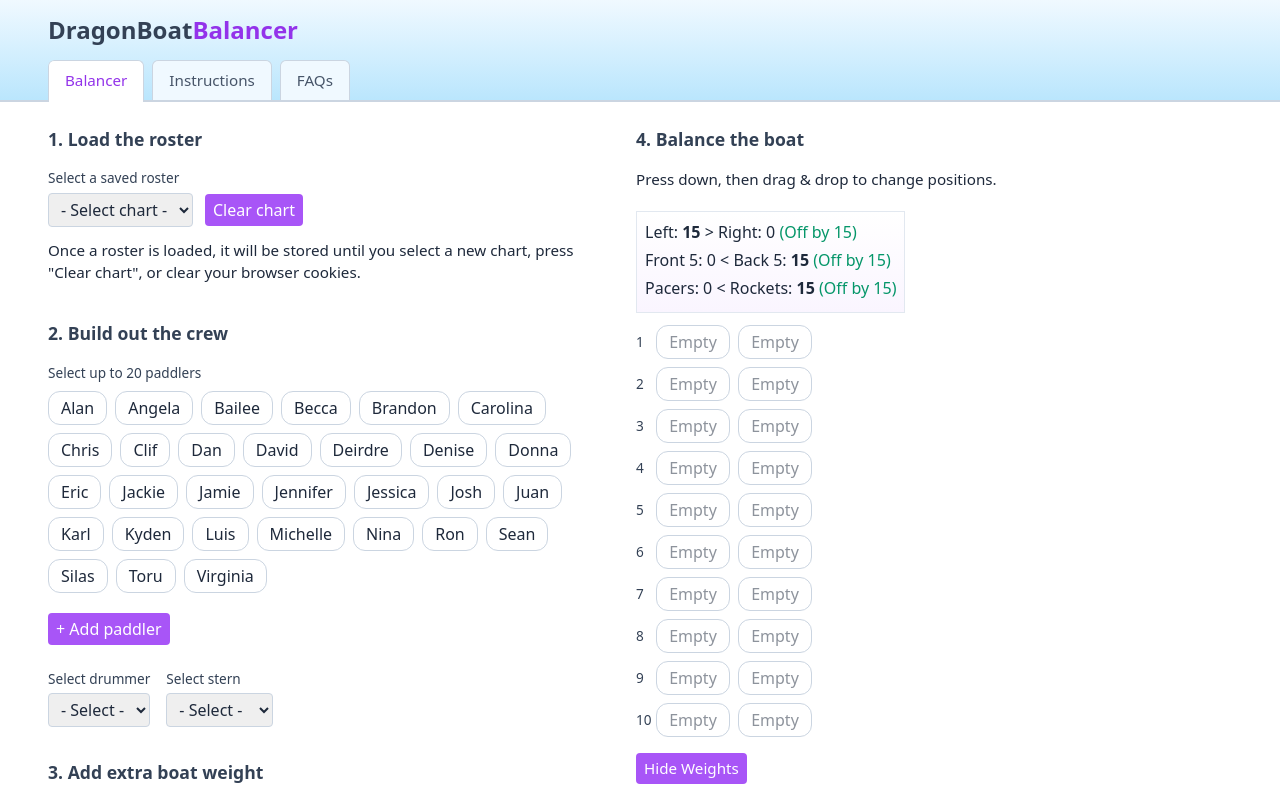
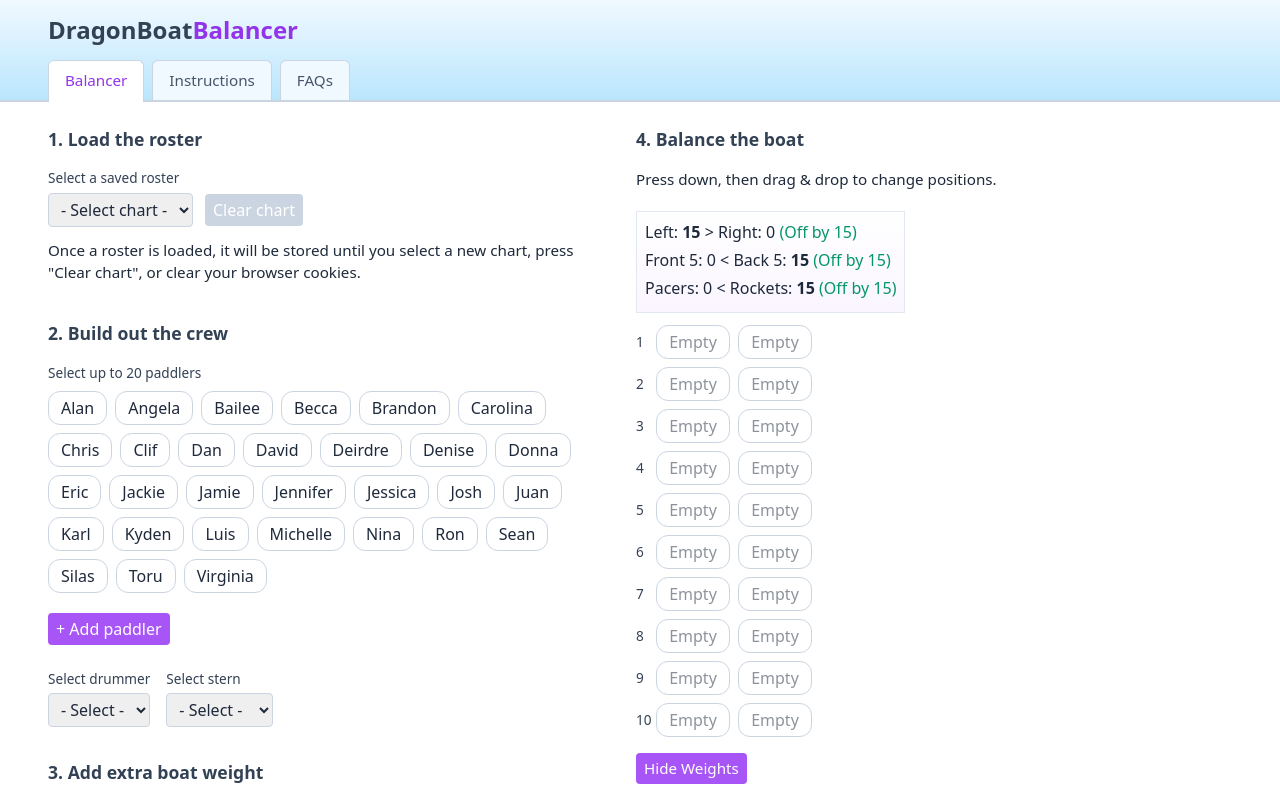
Before and after one commit to varoper/dragonboat-seating, a React (Vite) app: page / in a window 1280 px wide. Shown: the top 794 px of the page. Built offline with nearby package versions, Linux system fonts and the light colour scheme.

Commit message:
disable clear chart button when chart is empty

```diff
--- a/src/App.css
+++ b/src/App.css
@@ -55,7 +55,7 @@ button {
 }
 
 .button-inactive {
-  @apply bg-slate-200 hover:bg-slate-200 cursor-default;
+  @apply bg-slate-300 hover:bg-slate-300 cursor-default;
 }
 
 option:hover {
--- a/src/SeatingChart.jsx
+++ b/src/SeatingChart.jsx
@@ -37,6 +37,8 @@ function SeatingChart() {
     weight: 0,
     side: 'either',
   }));
+
+  const isChartEmpty = seatingChart.every(seat => seat.name === 'Empty') && !drummer && !stern
 
   useEffect(() => {
     fetch('/paddlers.csv')
@@ -252,8 +254,9 @@ function SeatingChart() {
                 ))}
               </select>
               <button
-                className="ml-3"
-                onClick={clearChart}
+                className={`ml-3 ${isChartEmpty ? 'button-inactive' : ''}`}
+                onClick={isChartEmpty ? undefined : clearChart}
+                disabled={isChartEmpty}
               >
                 {'Clear chart'}
               </button>
```
